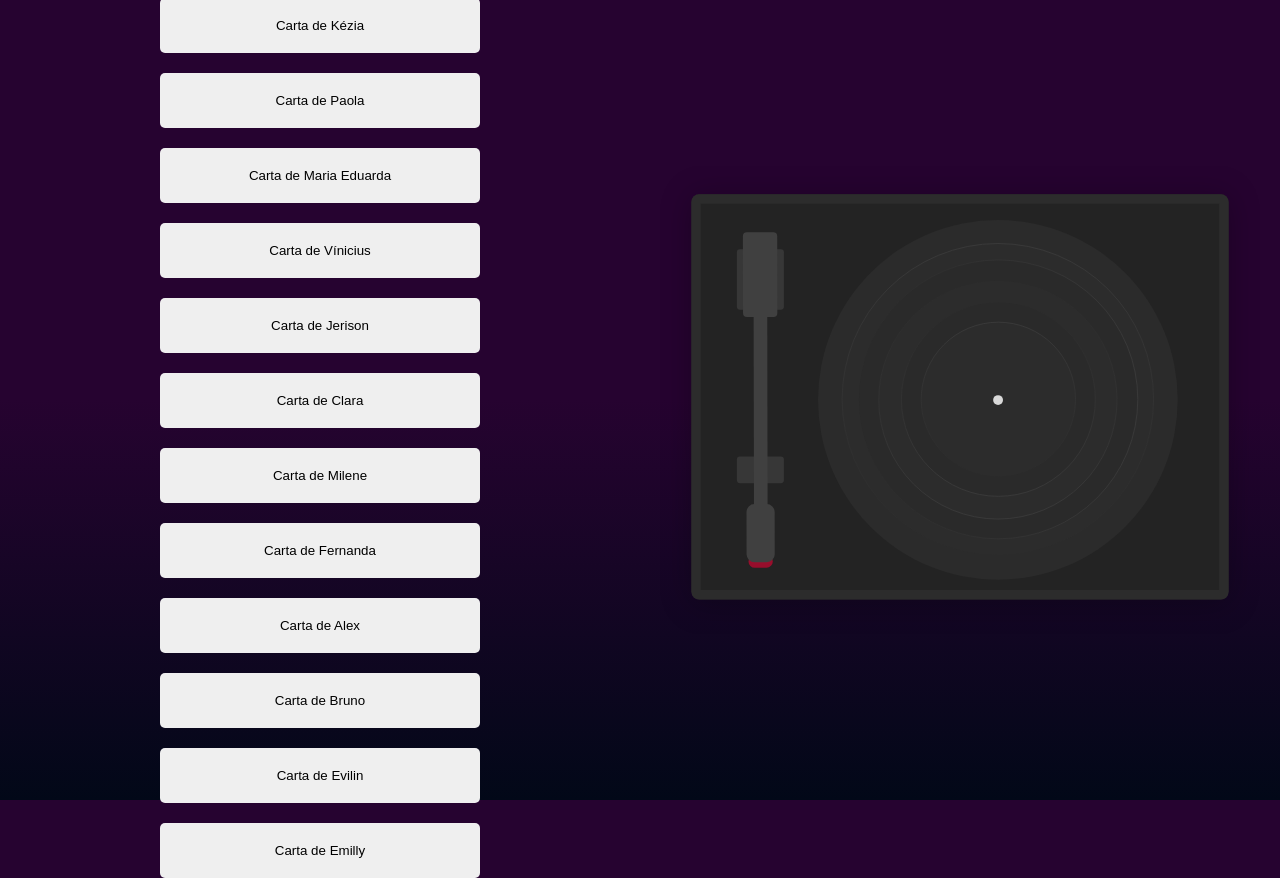
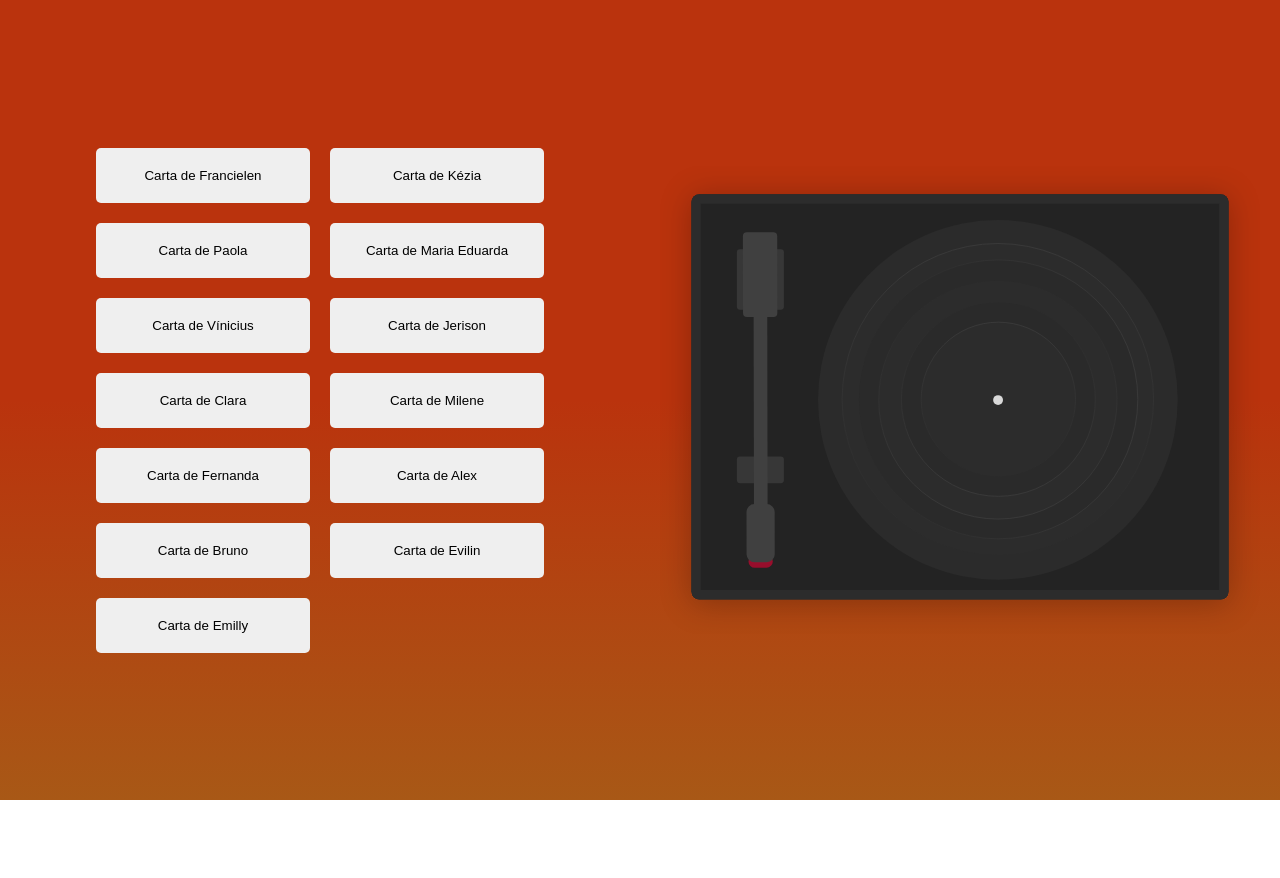
Before and after one commit to Kk3tillen/vitrola, a plain HTML site: page index.html in a window 1280 px wide. After the commit the page ends 800 px from the top, so only its background shows below. Drawn offline with Linux system fonts and the light colour scheme.

Commit message:
feat: muda estilo background e lista de cartas

```diff
--- a/styles/index.css
+++ b/styles/index.css
@@ -15,11 +15,11 @@ aside {
 
 ul{
     list-style: none;
-    width: 50%;
+    width: 70%;
     display: grid;
+    grid-template-columns: 1fr 1fr;
     gap: 20px;
 }
-
 
 button{
     width: 100%;
@@ -51,7 +51,7 @@ body{
     justify-content: center;
     align-items: center;
     max-height: 100vh;
-    background: linear-gradient( rgb(38, 3, 48) 50%, rgb(2, 8, 24) 100%);
+    background: linear-gradient( rgb(186, 51, 13) 50%, rgb(168, 88, 22) 100%);
 }
 
 main {
```
